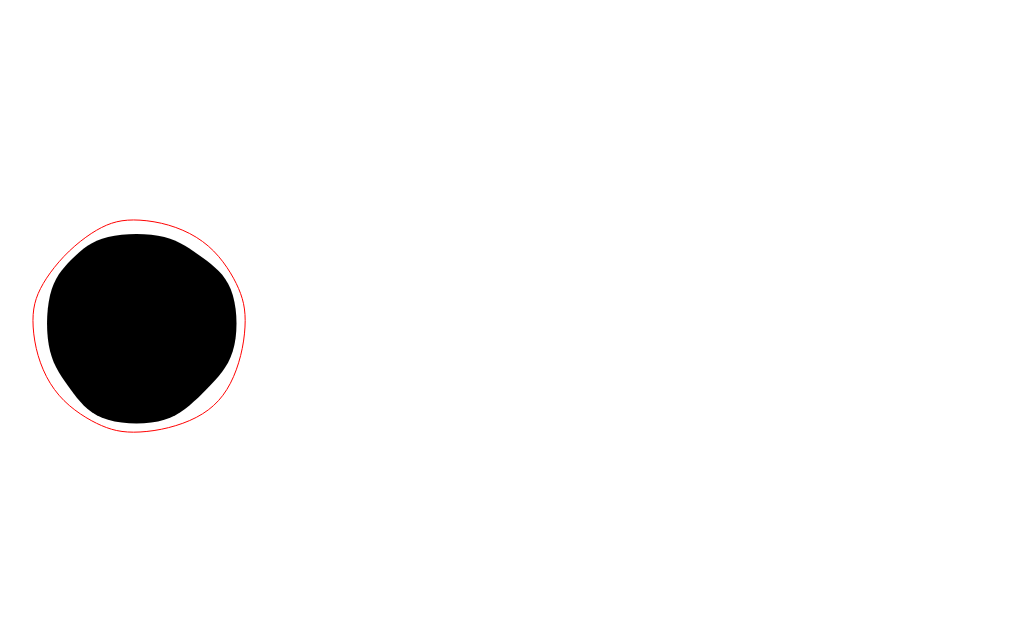
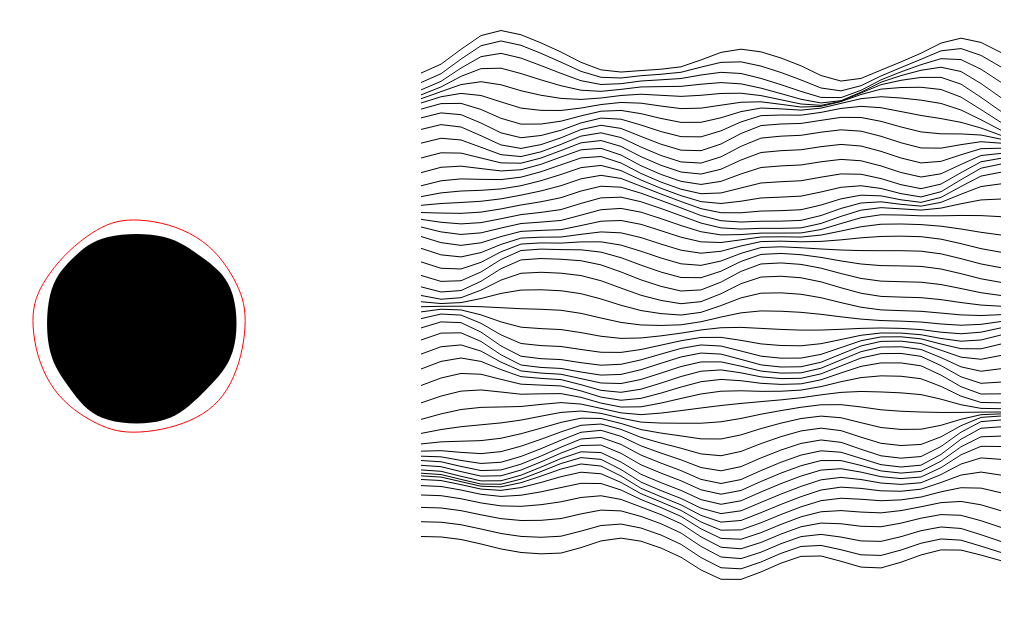
Before and after one commit to yevheniizh/perlin-noise-animation, a website with bundled scripts: page index.html in a window 1280 px wide. Shown: the whole page, without its empty margins (187-1219 px from the left). Built offline with nearby package versions, Linux system fonts and the light colour scheme; animation ran at ten frames a second.

Commit message:
feat: Add vawes.js

```diff
--- a/index.html
+++ b/index.html
@@ -12,5 +12,6 @@
   <body>
     <div id="root"></div>
     <script type="module" src="js/jelly-circle.js"></script>
+    <script type="module" src="js/waves.js"></script>
   </body>
 </html>
--- /dev/null
+++ b/js/waves.js
@@ -0,0 +1,34 @@
+import Perlin from "./perlin.js";
+
+const dots = 30;
+const size = 600;
+const canvas = document.createElement("canvas");
+const ctx = canvas.getContext("2d");
+canvas.setAttribute("id", "canvas");
+canvas.width = size;
+canvas.height = size;
+const root = document.querySelector("#root");
+root.appendChild(canvas);
+
+function draw() {
+  ctx.clearRect(0, 0, size, size);
+
+  for (let i = 0; i < 50; i++) {
+    ctx.beginPath();
+    for (let j = 0; j < dots; j++) {
+      ctx.lineTo(
+        j * 20,
+        i * 10 + 100 * Perlin((100 * j) / size, i / 10, time / 100)
+      );
+    }
+    ctx.stroke();
+  }
+}
+
+let time = 0;
+function render() {
+  draw();
+  time++;
+  window.requestAnimationFrame(render);
+}
+render();
```
